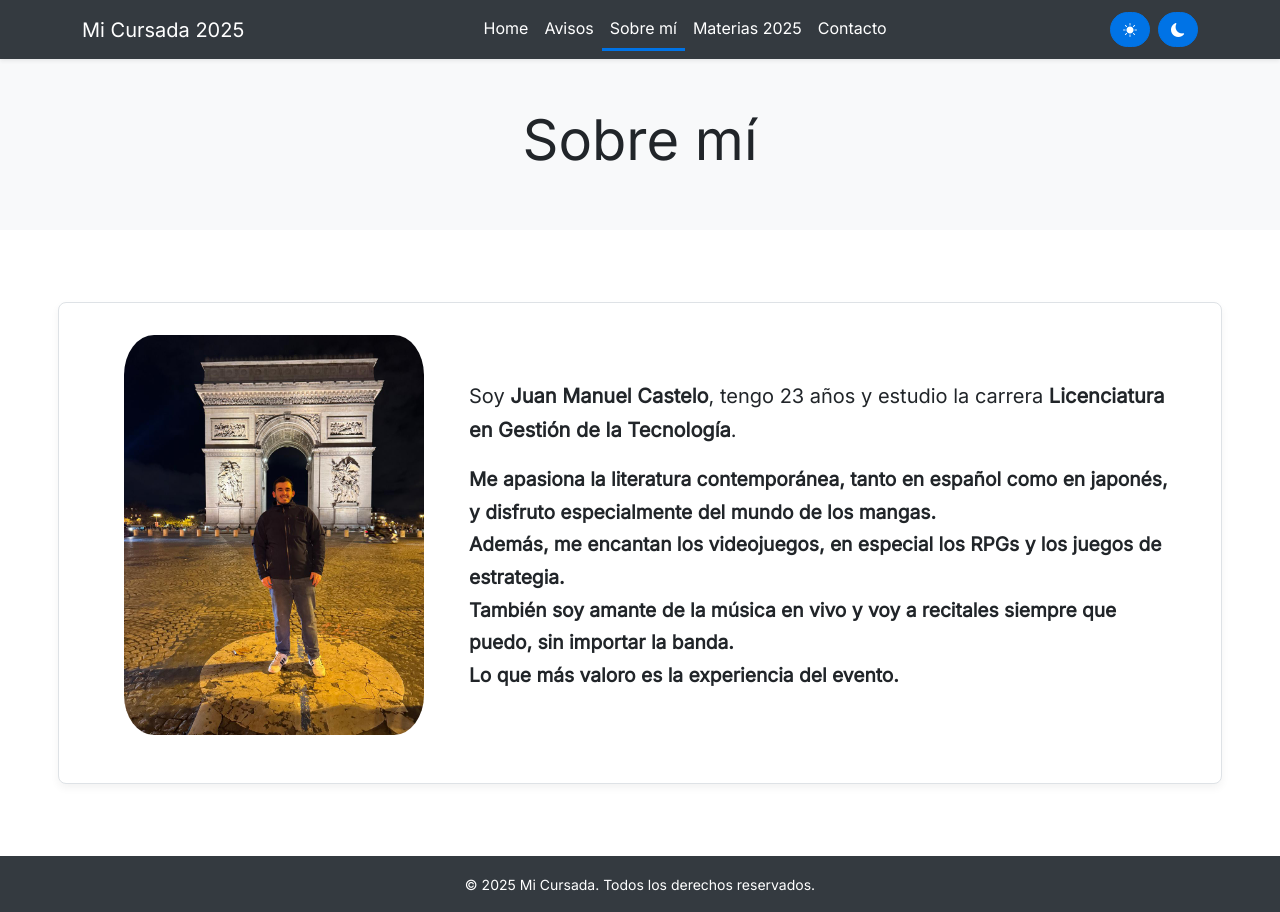
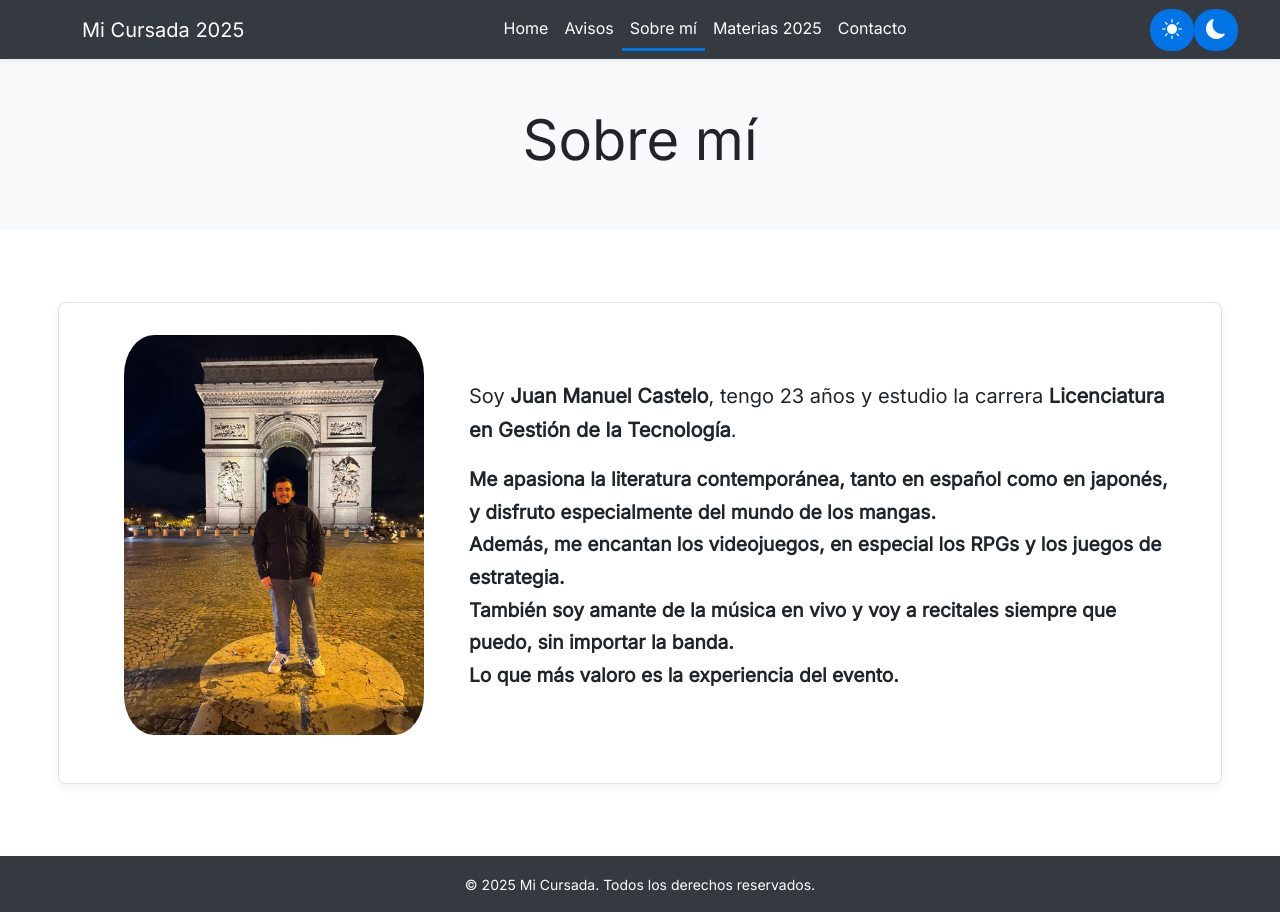
Before and after one commit to JuanMCastelo/UVA2TPO, a plain HTML site: page sobremi.html in a window 1280 px wide. Drawn offline with nearby package versions, Linux system fonts and the light colour scheme.

Commit message:
Update sobremi.html

```diff
--- a/sobremi.html
+++ b/sobremi.html
@@ -52,17 +52,17 @@
   <!-- Contenedor principal que flexiona para mantener el footer abajo -->
   <div class="page-wrapper d-flex flex-column min-vh-100">
 
-    <!-- Navbar: barra de navegación responsive -->
-  <nav class="navbar navbar-expand-lg shadow-sm" aria-label="Menú principal" style="background-color: var(--bg-nav);">
+   <!-- NAVBAR: barra de navegación responsive -->
+  <nav class="navbar navbar-expand-lg shadow-sm" aria-label="Menú principal">
     <div class="container d-flex align-items-center">
-      <!-- Izquierda: Marca -->
+      <!-- Marca -->
       <a class="navbar-brand text-white" href="index.html">Mi Cursada 2025</a>
-      <!-- Botón colapso (mobile) -->
+      <!-- Botón mobile -->
       <button class="navbar-toggler ms-2" type="button" data-bs-toggle="collapse" data-bs-target="#navbarNav"
               aria-controls="navbarNav" aria-expanded="false" aria-label="Alternar navegación">
         <span class="navbar-toggler-icon"></span>
       </button>
-      <!-- Centro: enlaces -->
+      <!-- Enlaces -->
       <div class="collapse navbar-collapse flex-fill justify-content-center" id="navbarNav">
         <ul class="navbar-nav">
           <li class="nav-item"><a class="nav-link text-white" href="index.html">Home</a></li>
@@ -72,12 +72,12 @@
           <li class="nav-item"><a class="nav-link text-white" href="contacto.html">Contacto</a></li>
         </ul>
       </div>
-      <!-- Derecha: toggle tema -->
-      <div class="d-flex align-items-center ms-auto">
-        <button id="btn-light" class="btn btn-outline-light btn-sm me-2" aria-label="Modo claro">
+      <!-- Toggle de tema (siempre reservado) -->
+      <div class="theme-toggle-container d-flex align-items-center ms-auto">
+        <button id="btn-light" aria-label="Modo claro">
           <i class="bi bi-sun-fill" aria-hidden="true"></i>
         </button>
-        <button id="btn-dark" class="btn btn-outline-light btn-sm" aria-label="Modo oscuro">
+        <button id="btn-dark" aria-label="Modo oscuro">
           <i class="bi bi-moon-fill" aria-hidden="true"></i>
         </button>
       </div>
```
